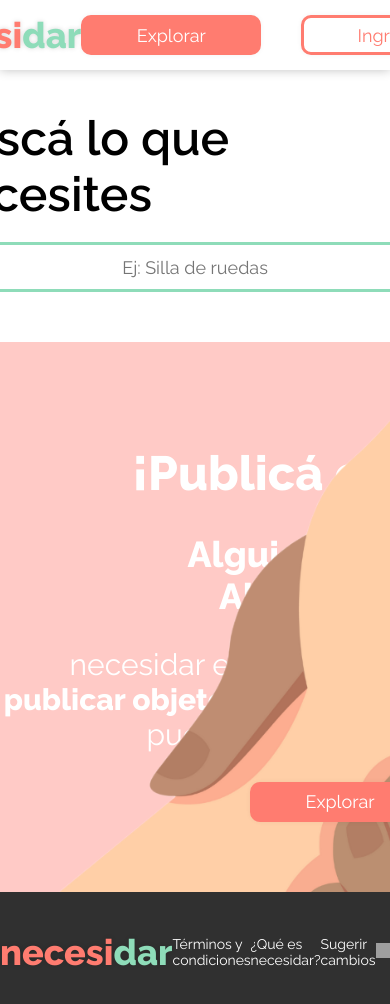
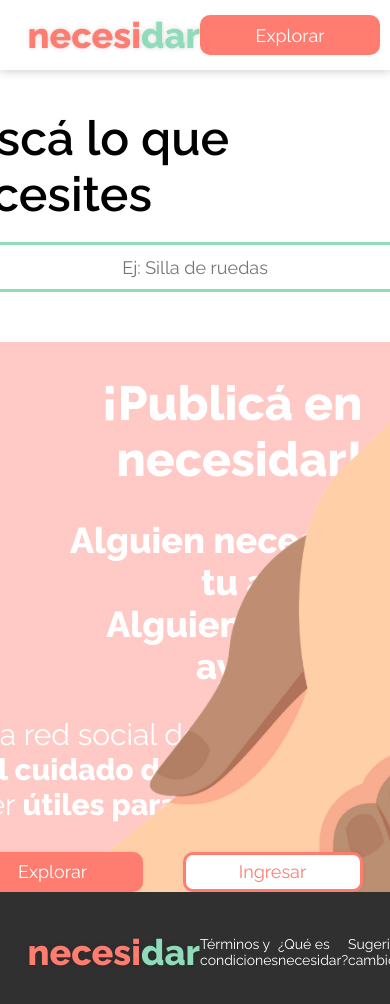
Before and after one commit to bianco-e/necesidar, a Next.js app: page / in a window 390 px wide. Shown: the top 1004 px of the page. Built offline with nearby package versions, Linux system fonts and the light colour scheme; no server answers; grey boxes are pictures that could not be loaded.

Commit message:
Set container width according to responsive breakpoints

```diff
--- a/components/Footer/index.tsx
+++ b/components/Footer/index.tsx
@@ -2,6 +2,7 @@ import styled from "styled-components";
 import Link from "next/link";
 import Image from "next/image";
 import Logo from "../Styled/Logo";
+import { LARGE_BREAKPOINT, SMALL_BREAKPOINT } from "../../utils/constants";
 
 export default function Footer() {
   return (
@@ -55,4 +56,10 @@ const FooterContainer = styled.div`
       cursor: pointer;
     }
   }
+  @media (max-width: ${LARGE_BREAKPOINT}) {
+    width: ${({ theme }) => theme.tablet_container};
+  }
+  @media (max-width: ${SMALL_BREAKPOINT}) {
+    width: ${({ theme }) => theme.mobile_container};
+  }
 `;
--- a/components/MainHero/index.tsx
+++ b/components/MainHero/index.tsx
@@ -3,6 +3,7 @@ import { signIn, useSession } from "next-auth/client";
 import Button from "../Styled/Button";
 import Link from "next/link";
 import { useRouter } from "next/router";
+import { LARGE_BREAKPOINT, SMALL_BREAKPOINT } from "../../utils/constants";
 
 export default function MainHero() {
   const [session, loading] = useSession();
@@ -103,5 +104,11 @@ const Container = styled.div`
         }
       }
     }
+    @media (max-width: ${LARGE_BREAKPOINT}) {
+      width: ${({ theme }) => theme.tablet_container};
+    }
+    @media (max-width: ${SMALL_BREAKPOINT}) {
+      width: ${({ theme }) => theme.mobile_container};
+    }
   }
 `;
--- a/components/MainInput/index.tsx
+++ b/components/MainInput/index.tsx
@@ -1,4 +1,3 @@
-import React, { useState } from "react";
 import styled from "styled-components";
 import Input from "../Styled/Input";
 import globalTheme from "../../styles/globalTheme";
--- a/components/NavBar/index.tsx
+++ b/components/NavBar/index.tsx
@@ -5,6 +5,7 @@ import Link from "next/link";
 import { signIn, signOut, useSession } from "next-auth/client";
 import { useRouter } from "next/router";
 import UserDropdownMenu from "./UserDropdownMenu";
+import { LARGE_BREAKPOINT, SMALL_BREAKPOINT } from "../../utils/constants";
 
 export default function NavBar() {
   const [session, loading] = useSession();
@@ -71,4 +72,10 @@ const NavBarContainer = styled.div`
     display: flex;
     justify-content: space-between;
   }
+  @media (max-width: ${LARGE_BREAKPOINT}) {
+    width: ${({ theme }) => theme.tablet_container};
+  }
+  @media (max-width: ${SMALL_BREAKPOINT}) {
+    width: ${({ theme }) => theme.mobile_container};
+  }
 `;
--- a/styles/globalTheme.ts
+++ b/styles/globalTheme.ts
@@ -12,5 +12,5 @@ export default {
   //WIDTHS
   desktop_container: "1120px",
   tablet_container: "720px",
-  mobile_container: "320px",
+  mobile_container: "335px",
 };
--- a/utils/constants.ts
+++ b/utils/constants.ts
@@ -1 +1,2 @@
-export const TABLET_BREAKPOINT = "1199px";
+export const LARGE_BREAKPOINT = "1149px";
+export const SMALL_BREAKPOINT = "749px";
```
Also changed, not shown: components/Cards/Card.tsx (+7 -1 lines), components/Cards/index.tsx (+7 -0 lines), components/DropdownFilters/index.tsx (+7 -0 lines), components/ExploreMainButtons/index.tsx (+7 -0 lines), components/Profile/index.tsx (+7 -0 lines), components/Publish/index.tsx (+7 -0 lines).
